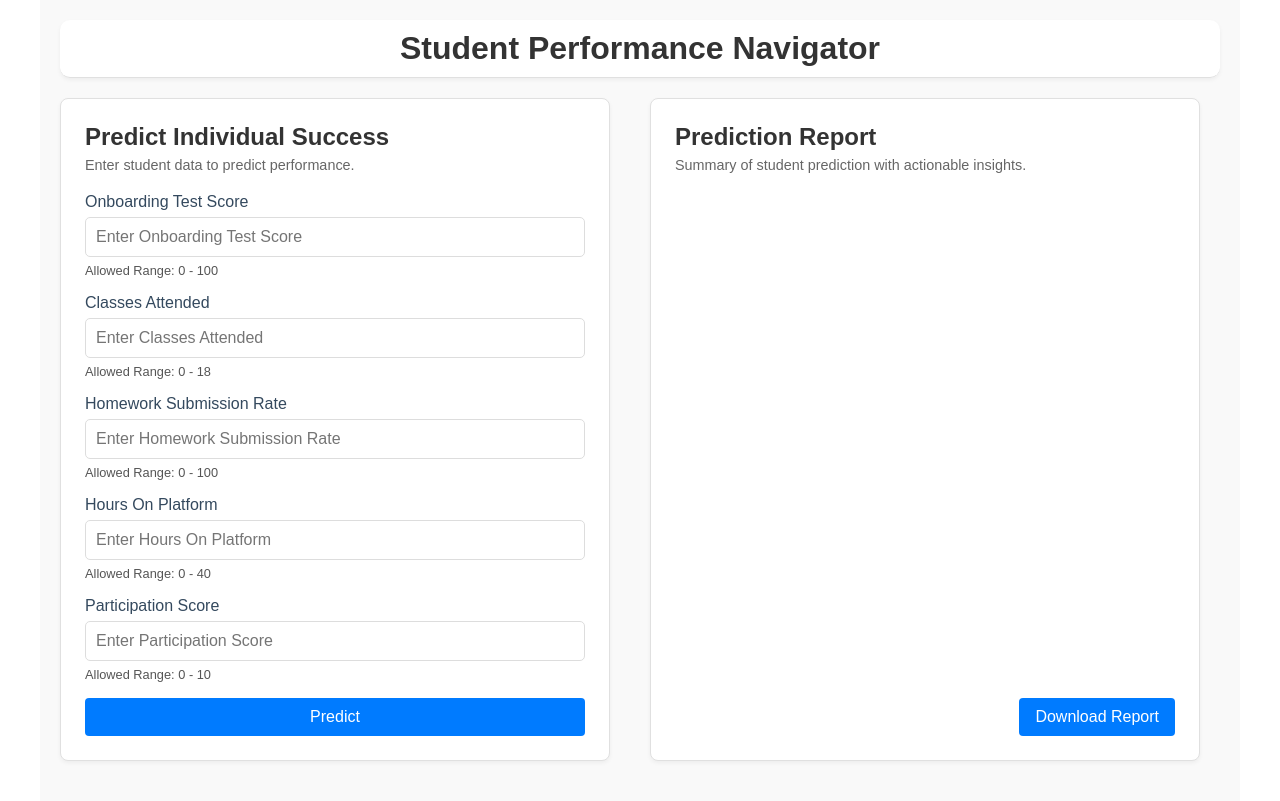
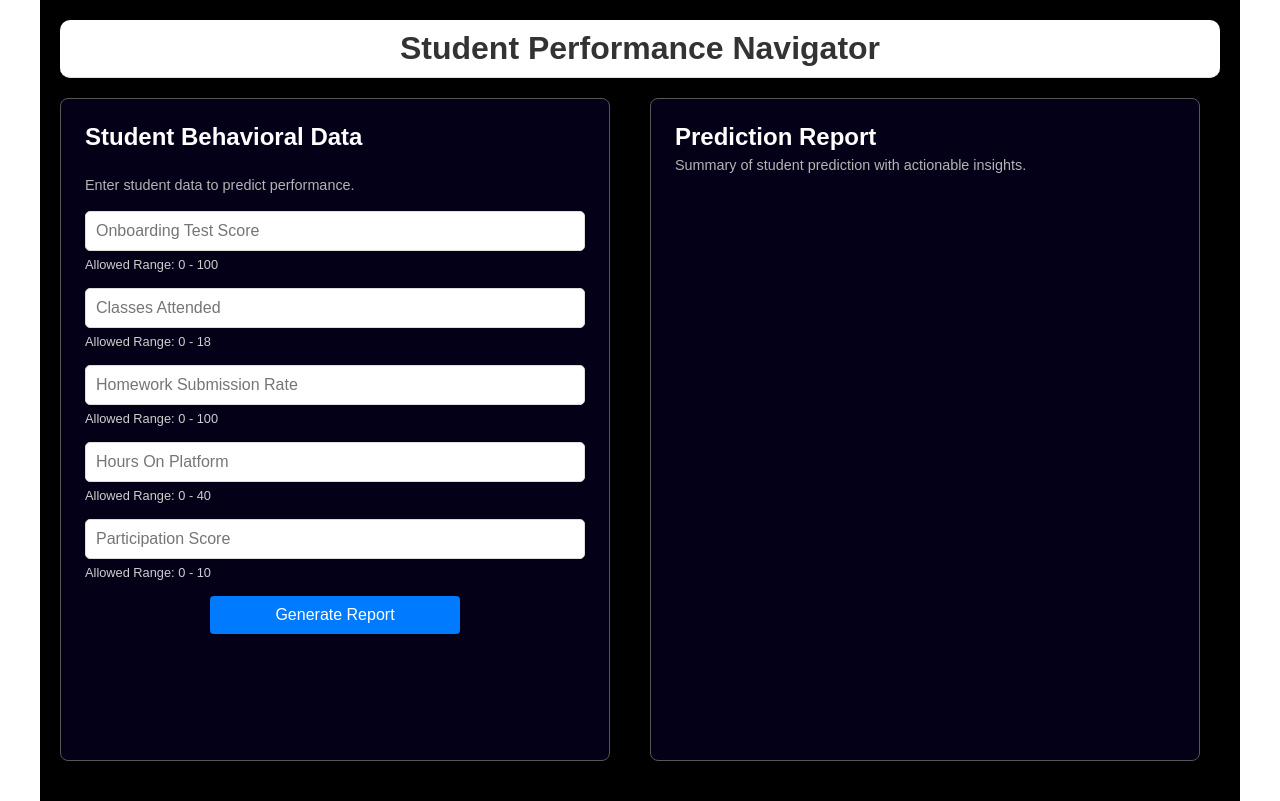
Before and after one commit to alanbjordan/StudentSuccessPredictor, a React (Create React App) app in the folder frontend/: page / in a window 1280 px wide. Built offline with nearby package versions, Linux system fonts and the light colour scheme; no server answers.

Commit message:
style: Update colors and backgrounds for improved UI consistency across components

```diff
--- a/frontend/src/App.css
+++ b/frontend/src/App.css
@@ -66,7 +66,7 @@
 }
 
 .input-group label {
-  color: #34495e;
+  color: #ffffff;
   font-weight: 500;
 }
 
--- a/frontend/src/components/Dashboard.css
+++ b/frontend/src/components/Dashboard.css
@@ -5,7 +5,7 @@
     flex-direction: column;
     align-items: center;
     padding: 20px;
-    background: #f9f9f9; /* A light background to help the cards stand out */
+    background: #000000; /* A light background to help the cards stand out */
     min-height: 100vh;
     box-sizing: border-box;
   }
--- a/frontend/src/components/PredictCard/PredictCard.css
+++ b/frontend/src/components/PredictCard/PredictCard.css
@@ -3,11 +3,14 @@
   position: relative;
   max-width: 500px;
   padding: 24px;
-    border: 1px solid #e0e0e0;
+  border: 1px solid #575757;
   border-radius: 8px;
   margin-bottom: 20px;
-    background: #fff;
+  background: #040018;
   box-shadow: 0 2px 4px rgba(0, 0, 0, 0.05);
+  display: flex;
+  flex-direction: column;
+  height: 613px;
   }
 
   .card-header {
@@ -36,11 +39,12 @@
     display: flex;
     flex-direction: column;
     gap: 6px;
+    color: #ffffff;
   }
 
   .input-label {
     font-weight: 500;
-    color: #333;
+    color: #ffffff;
   }
 
   .input-field {
@@ -69,6 +73,9 @@
   .btn.btn-primary {
     background-color: #007bff;
     color: #fff;
+    width: 50%;
+    margin: 0 auto;
+    margin-top: auto;
   }
 
   .btn.btn-primary:hover:not(:disabled) {
@@ -99,5 +106,5 @@
   }
   .range-info {
     font-size: 0.8rem;
-    color: #555;
+    color: #cfcece;
   }
--- a/frontend/src/components/PredictCard/PredictCard.jsx
+++ b/frontend/src/components/PredictCard/PredictCard.jsx
@@ -45,10 +45,9 @@ const PredictCard = ({ setPredictionData }) => {
   return (
     <section className="predict-card">
       <header className="card-header">
-        <h2>Predict Individual Success</h2>
-        <p className="subtitle">Enter student data to predict performance.</p>
+        <h2>Student Behavioral Data</h2>
       </header>
-
+      <p className="subtitle">Enter student data to predict performance.</p> <br></br>
       <form onSubmit={handlePredict} className="predict-form">
         {Object.entries(manualData).map(([key, value]) => {
           // determine field range details
@@ -58,16 +57,14 @@ const PredictCard = ({ setPredictionData }) => {
 
           return (
             <div className="input-group" key={key}>
-              <label htmlFor={key} className="file-label">
-                {key.replace(/([A-Z])/g, ' $1').trim()}
-              </label>
+
               <input
                 id={key}
                 type="number"
                 name={key}
                 value={value}
                 onChange={handleManualChange}
-                placeholder={`Enter ${key.replace(/([A-Z])/g, ' $1').trim()}`}
+                placeholder={`${key.replace(/([A-Z])/g, ' $1').trim()}`}
                 className={`file-input ${isOutOfRange ? 'warning' : ''}`}
                 required
                 disabled={isLoading}
@@ -79,7 +76,7 @@ const PredictCard = ({ setPredictionData }) => {
           );
         })}
         <button type="submit" className="btn btn-primary" disabled={isLoading}>
-          {isLoading ? "Predicting..." : "Predict"}
+          {isLoading ? "Generating..." : "Generate Report"}
         </button>
       </form>
 
--- a/frontend/src/components/ReportCard/ReportCard.css
+++ b/frontend/src/components/ReportCard/ReportCard.css
@@ -3,10 +3,10 @@
   position: relative;
   max-width: 500px;
   padding: 24px;
-  border: 1px solid #e0e0e0;
+  border: 1px solid #575757;
   border-radius: 8px;
   margin-bottom: 20px;
-  background: #fff;
+  background: #040018;
   box-shadow: 0 2px 4px rgba(0, 0, 0, 0.05);
   display: flex;
   flex-direction: column;
@@ -21,11 +21,11 @@
 .card-header h2 {
   margin: 0;
   font-size: 1.5rem;
-  color: #333;
+  color: #ffffff;
 }
 
 .subtitle {
-  color: #666;
+  color: #b4b4b4;
   font-size: 0.9rem;
   margin: 6px 0 0;
 }
@@ -56,12 +56,12 @@
 }
 
 .btn-primary {
-  background-color: #007bff;
+  background-color: #002d5e;
   color: #fff;
 }
 
 .btn-primary:hover:not(:disabled) {
-  background-color: #0056b3;
+  background-color: #01366e;
 }
 
 .loading-overlay {
--- a/frontend/src/components/ReportCard/ReportCard.jsx
+++ b/frontend/src/components/ReportCard/ReportCard.jsx
@@ -53,10 +53,12 @@ const ReportCard = ({ predictionData }) => {
         </div>
       )}
 
-      {/* Button to open the modal */}
-      <button className="btn btn-primary download-btn" onClick={openModal}>
-        Download Report
-      </button>
+      {/* Conditionally render the Download Report button */}
+      {report && !isLoading && (
+        <button className="btn btn-primary download-btn" onClick={openModal}>
+          Download Report
+        </button>
+      )}
 
       {isModalOpen && (
         <div className="modal-overlay">
```
Lines whose indentation alone changed are shown as unchanged.
